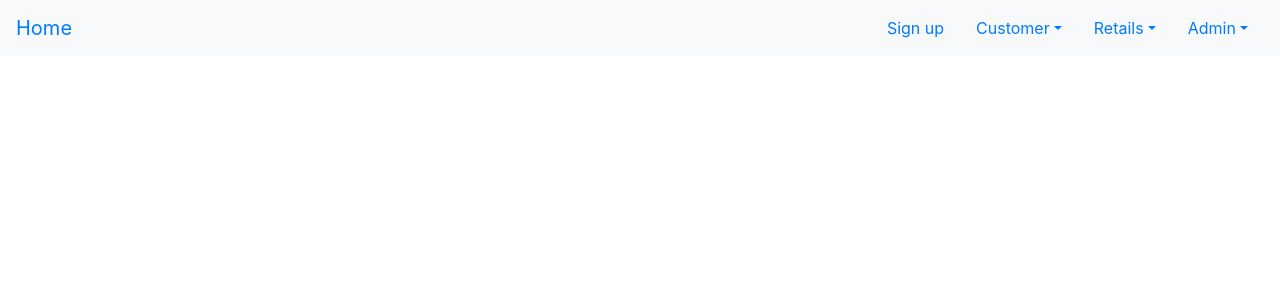
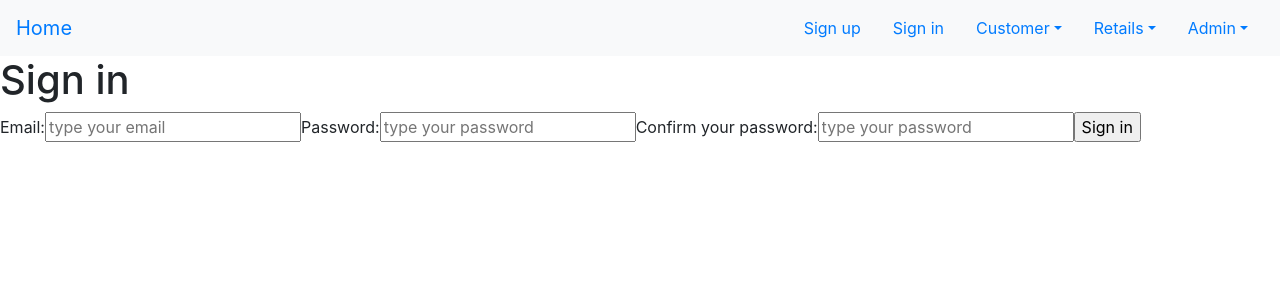
Before and after one commit to pllenggg/project2_client, a React (Create React App) app: page /#/signin in a window 1280 px wide. Shown: the top 300 px of the page. Built offline with nearby package versions, Linux system fonts and the light colour scheme.

Commit message:
add sign in

```diff
--- /dev/null
+++ b/src/Components/SignInForm.js
@@ -0,0 +1,92 @@
+import React, { Component } from 'react';
+import User from './User'
+import axios from 'axios';
+
+const SERVER_URL = 'http://localhost:3000/users.json';
+class Signin extends Component {
+    constructor() {
+        super();
+        this.state = {
+            email: "",
+            password: "",
+            user_type: ""
+        };
+        this._handleInputEmail = this._handleInputEmail.bind(this);
+        this._handleInputPassword = this._handleInputPassword.bind(this);
+        this._handleSubmit = this._handleSubmit.bind(this);
+    }
+    _handleInputEmail(event) {
+        this.setState({email: event.target.value})
+    }
+    _handleInputPassword(event) {
+        this.setState({password: event.target.value})
+    }
+    _handleSubmit(event) {
+        event.preventDefault();
+        let user_id = 0;
+        let userDetail = null;
+        axios.get(SERVER_URL).then((results) => {
+            const userslist = results.data
+            console.log(userslist);
+            for (let i=0; i<userslist.length; i++) {
+                if (userslist[i].name === this.state.name) {
+                  user_id = userslist[i].id;
+                  userDetail = userslist[i];
+                  break;
+                }
+                else {
+                  console.log('please sign up');
+                  let urlstr = window.location.href;
+                if (urlstr.includes("#")) {
+                    urlstr = urlstr.split("#")[0] + "#/Signup"
+                }
+
+                window.location.replace(urlstr);
+                //return (<SignUp />)
+                }
+            }
+            console.log(user_id);
+            if ( user_id > 0 ) {
+                console.log("Sign_in=" + userDetail.email);
+                //user id found
+                //direct to homepage
+                User.setEmail(userDetail.email);
+                User.setUserType(userDetail.user_type);
+                User.setUserId(user_id);
+
+                //http://localhost:3000/#/home
+                let urlstr = window.location.href;
+                if (urlstr.includes("#")) {
+                    urlstr = urlstr.split("#")[0] + "#/"
+                }
+
+                window.location.replace(urlstr);
+                //return (<Home />)
+            }
+        });
+    }
+    render() {
+        return(
+            <div>
+                <h1>Sign in</h1>
+                <form onSubmit={this._handleSubmit}>
+                <label>
+                    Email:
+                    <input name="email" type="text" placeholder="type your email" required onInput={ this._handleInputEmail } defaultValue=""/>
+                </label>
+                <label>
+                    Password:
+                    <input name="password" type="password" placeholder="type your password" required onInput={this._handleInputPassword} defaultValue=""/>
+                </label>
+                <label>
+                    Confirm your password:
+                    <input name="password" type="password" placeholder="type your password" required onInput={this._handleInputPassword} defaultValue=""/>
+                </label>
+                <input type="submit" value="Sign in" />
+                <br />
+                </form>
+            </div>
+        );
+    }
+}
+export default Signin;
--- /dev/null
+++ b/src/Components/User.js
@@ -0,0 +1,76 @@
+const User = (function () {
+    let email = "";
+    let user_type = "";
+    let user_id = 0
+
+    const getEmail = function() {
+        if (typeof (Storage) !== "undefined") {
+            let temp = localStorage.getItem('email');
+            if (temp != null) {
+              email = temp;
+            }
+        }
+        return email;    // Or pull this from cookie/localStorage
+    };
+
+    const setEmail = function(e) {
+        if (e!==null) {
+          email = e;
+          // Also set this in cookie/localStorage
+          if (typeof (Storage) !== "undefined") {
+            localStorage.setItem('email', email);
+          }
+        }
+    };
+
+    const getUserType = function() {
+        if (typeof (Storage) !== "undefined") {
+            let temp = localStorage.getItem('user_type');
+            if (temp != null) {
+                user_type = temp;
+            }
+        }
+        return user_type;    // Or pull this from cookie/localStorage
+    };
+
+    const setUserType = function(u) {
+        if (u!==null) {
+          user_type = u;
+          // Also set this in cookie/localStorage
+          if (typeof (Storage) !== "undefined") {
+            localStorage.setItem('user_type', user_type);
+          }
+        }
+    };
+
+    const getUserId = function() {
+        if (typeof (Storage) !== "undefined") {
+          let temp = localStorage.getItem('user_id');
+          if (temp != null) {
+            user_id = temp; //playerA or playerB
+          }
+        }
+          return user_id;    // Or pull this from cookie/localStorage
+    };
+
+    const setUserId = function(id) {
+        user_id = id;
+          // Also set this in cookie/localStorage
+          //console.log(user_id);
+        if (typeof (Storage) !== "undefined") {
+            localStorage.setItem('user_id', user_id);
+        }
+    };
+
+    return {
+        getEmail: getEmail,
+        setEmail: setEmail,
+        getUserType: getUserType,
+        setUserType: setUserType,
+        getUserId: getUserId,
+        setUserId: setUserId,
+
+      }
+}) ();
+
+export default User;
--- a/src/Navigation.js
+++ b/src/Navigation.js
@@ -15,6 +15,7 @@ class Navigation extends Component {
 
             <Nav className="mr-auto"></Nav>
             <Nav.Link><Link to="/signup">Sign up</Link></Nav.Link>
+            <Nav.Link><Link to="/signin">Sign in</Link></Nav.Link>
               <NavDropdown title="Customer" id="basic-nav-dropdown">
                 <NavDropdown.Item><Link to="/customerbookingsearch">Book services</Link></NavDropdown.Item>
                 <NavDropdown.Item><Link to="/customerbookinglist">Booking lists</Link></NavDropdown.Item>
--- a/src/routes.js
+++ b/src/routes.js
@@ -8,6 +8,7 @@ import RetailBookingList from './Components/RetailBookingList';
 import RetailsList from './Components/RetailsList';
 import CategoriesList from './Components/CategoriesList';
 import SignUpForm from './Components/SignUpForm';
+import SignInForm from './Components/SignInForm';
 import Navbar from './Navigation';
 
 const Routes = (
@@ -32,6 +33,7 @@ const Routes = (
 
             {/* User */}
             <Route exact path="/signup" component={ SignUpForm } />
+            <Route exact path="/signin" component={ SignInForm } />
         </div>
     </Router>
 )
```
